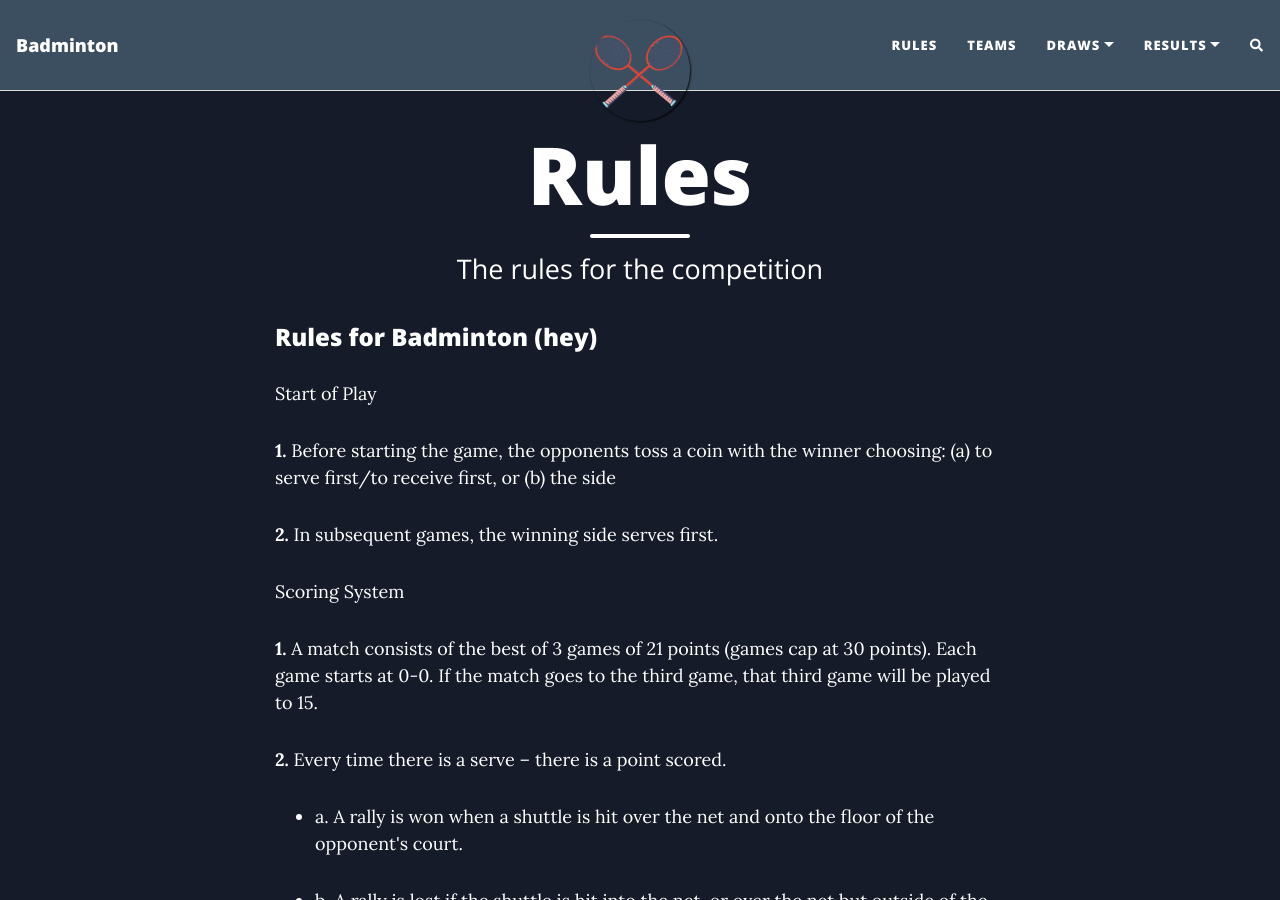
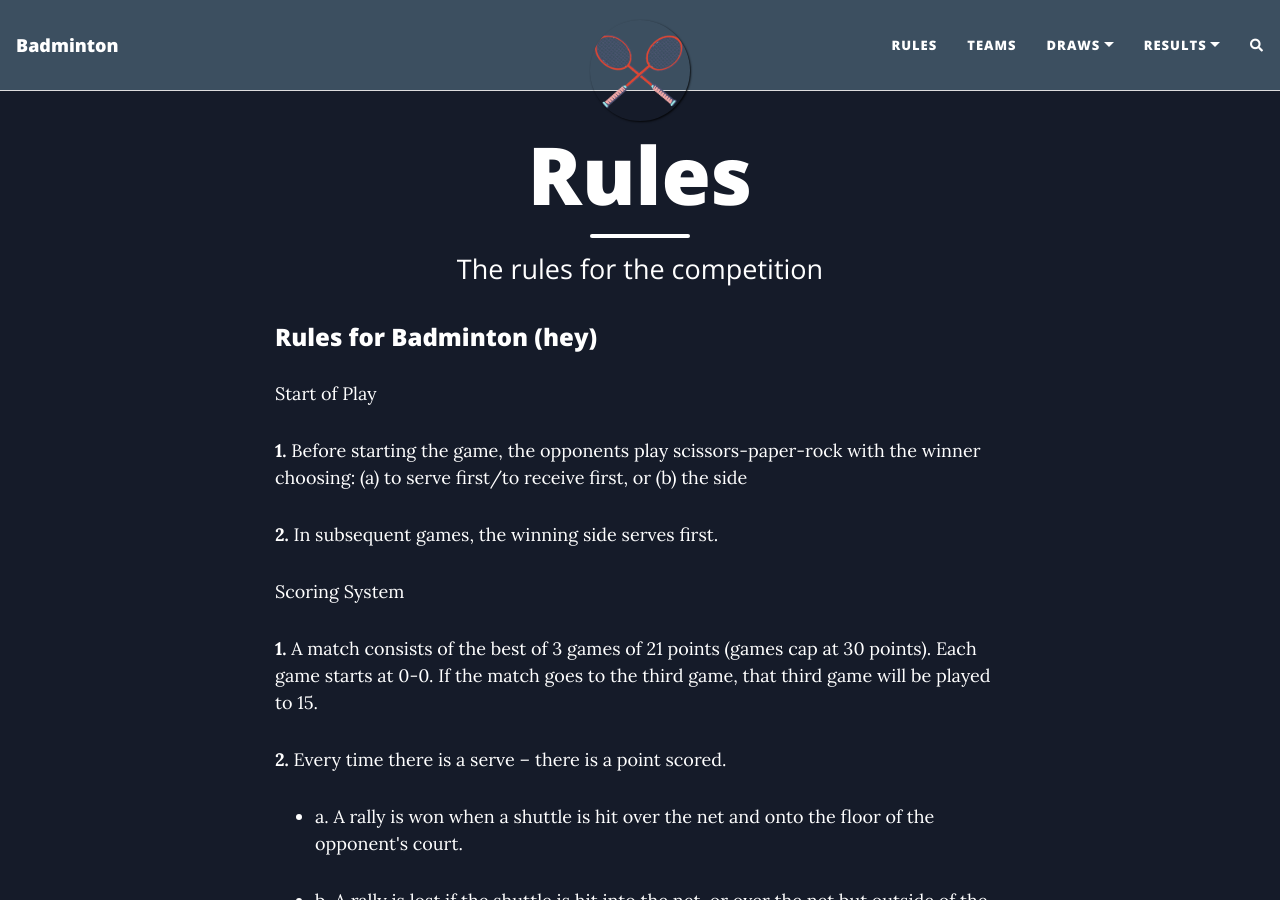
Before and after one commit to Dispatch9001/badminton, a Jekyll site: the page built from rules.md, in a window 1280 px wide and 900 px high. Built offline with Jekyll 4.4.1, drawn with Linux system fonts in a browser that asks for light colours; nearby versions of some CDN libraries; comment, search, counter and statistics services are not loaded.

Commit message:
rules update

```diff
--- a/_config.yml
+++ b/_config.yml
@@ -298,6 +298,7 @@ exclude:
 plugins:
   - jekyll-paginate
   - jekyll-sitemap
+  - jekyll-seo-tag
 
 # Beautiful Jekyll / Dean Attali
 # 2fc73a3a967e97599c9763d05e564189
--- a/rules.md
+++ b/rules.md
@@ -8,7 +8,7 @@ subtitle: The rules for the competition
 
 Start of Play
 
-**1.** Before starting the game, the opponents toss a coin with the
+**1.** Before starting the game, the opponents play scissors-paper-rock with the
 winner choosing: (a) to serve first/to receive first, or (b) the side
 
 **2.** In subsequent games, the winning side serves first.
```
Also changed, not shown: index.md (+4 -0 lines).
